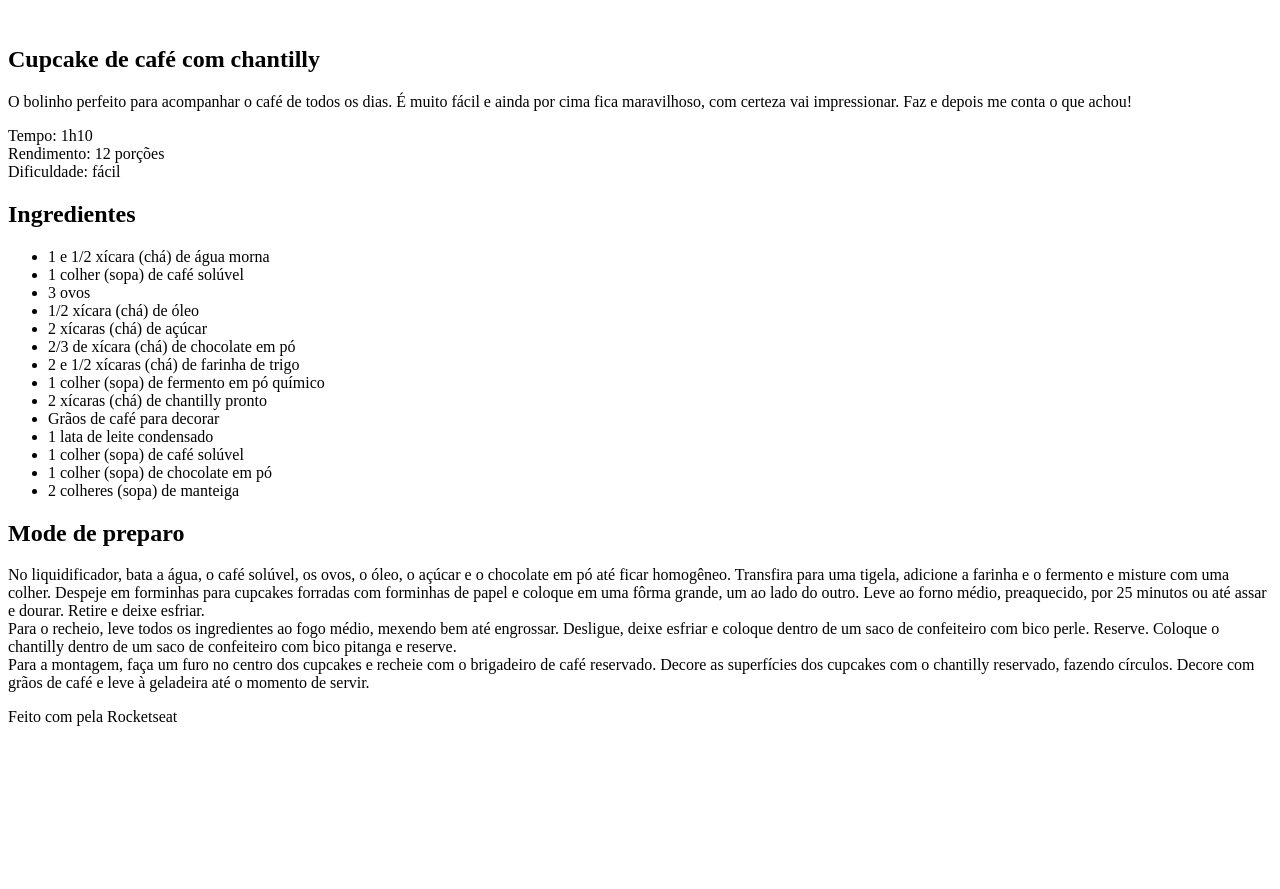
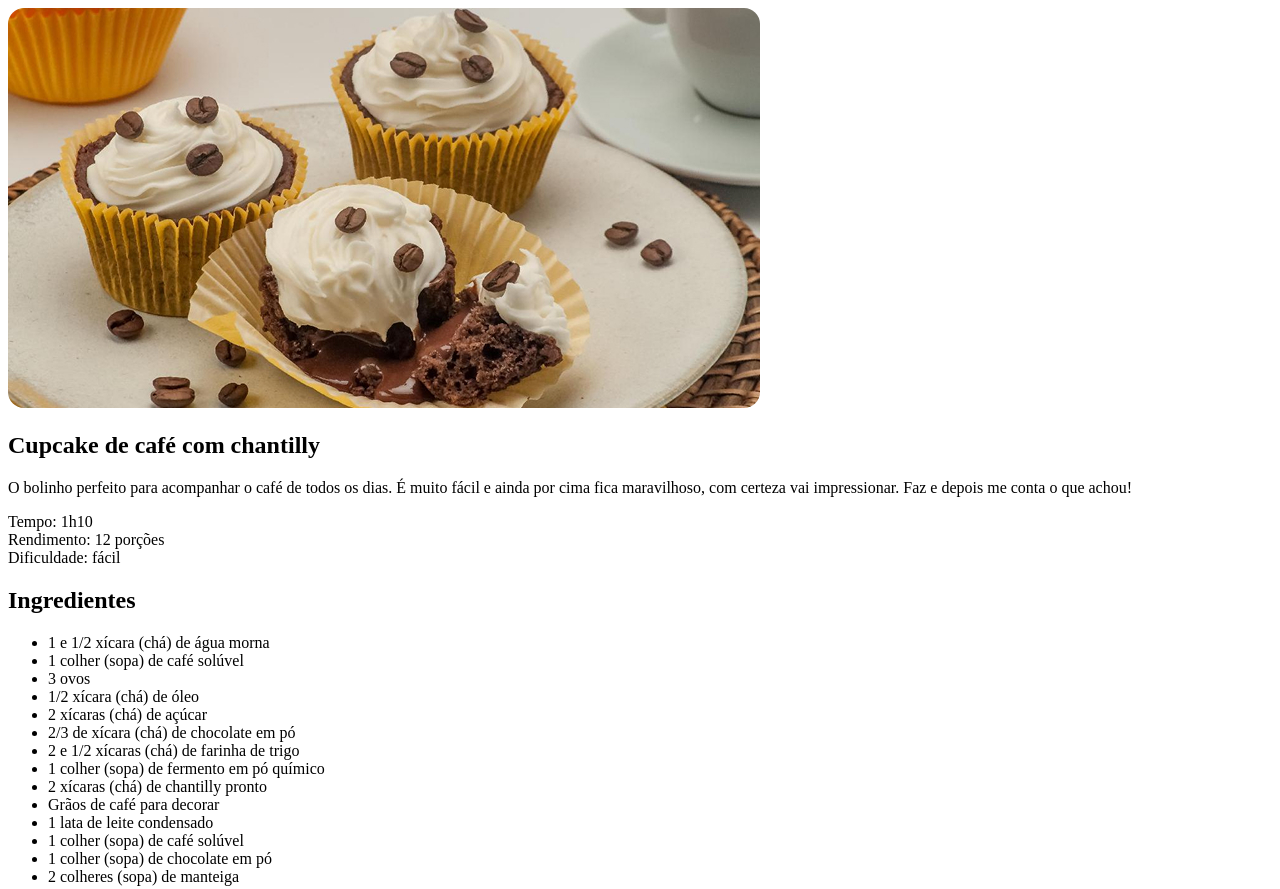
Before and after one commit to ogabrielmacedo-dev/Projeto-Receita, a plain HTML site: page index.html in a window 1280 px wide. Shown: the top 889 px of the page. Before the commit the page ends 800 px from the top, so only its background shows below. Drawn offline with Linux system fonts and the light colour scheme.

Commit message:
Adicionando imagens e estilo

```diff
--- a/index.html
+++ b/index.html
@@ -4,11 +4,13 @@
 		<meta charset="UTF-8" />
 		<meta name="viewport" content="width=device-width, initial-scale=1.0" />
 		<title>Cook Book</title>
+
+		<link rel="stylesheet" href="./style.css" />
 	</head>
 
 	<body>
 		<div id="page">
-			<img src="" alt="" />
+			<img src="./assets/main-image.jpg" alt="Imagem de um cupcake com graos de cafe e chantilly" />
 		</div>
 		<main>
 			<section id="about">
--- /dev/null
+++ b/style.css
@@ -0,0 +1,3 @@
+img {
+	border-radius: 16px;
+}
```
Also changed, not shown: assets/bg-image.jpg (added), assets/main-image.jpg (added), 1 other file.
